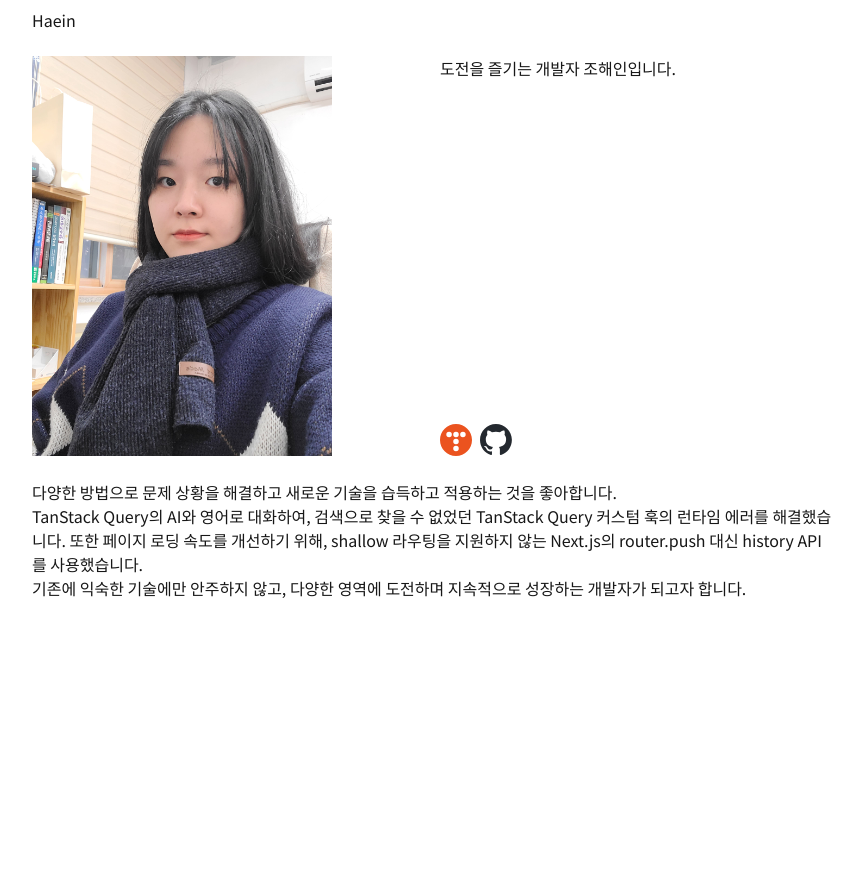
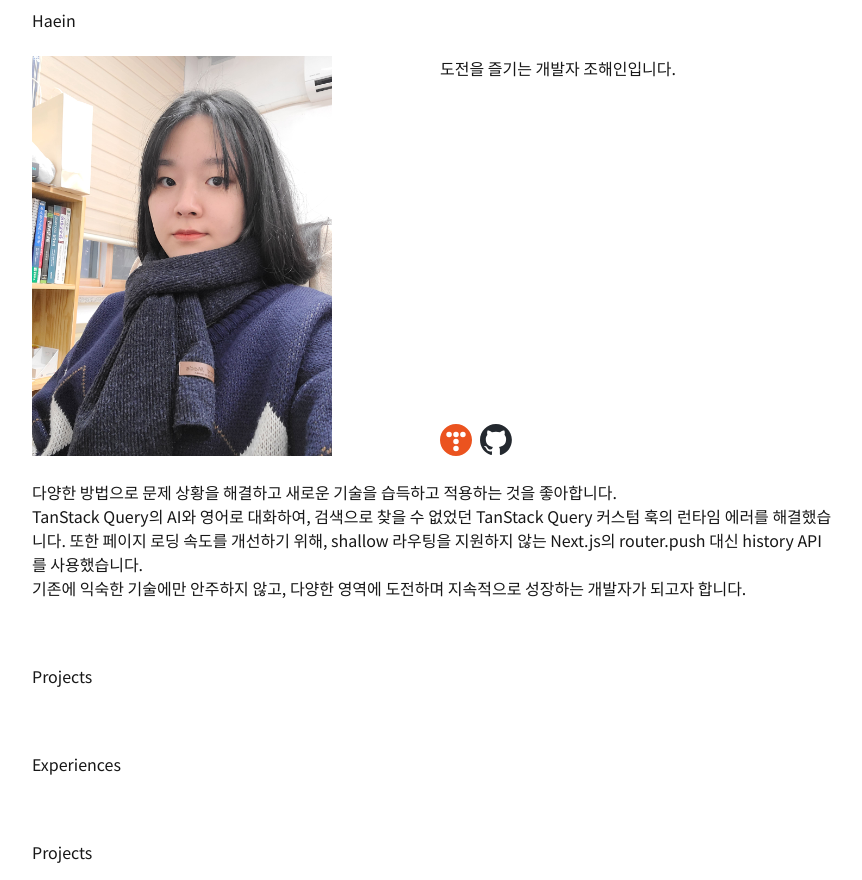
Before and after one commit to joycie416/blog, a Next.js app: page / in a window 1280 px wide. Shown: the whole page, without its empty margins (208-1070 px from the left). Before the commit the page ends 840 px from the top, so only its background shows below. Built offline with nearby package versions, Linux system fonts and the light colour scheme.

Commit message:
add: 페이지, 컴포넌트 등 기본 세팅 추가

```diff
--- a/src/app/page.tsx
+++ b/src/app/page.tsx
@@ -1,9 +1,15 @@
+import Education from "@/components/resume/Education";
+import Experience from "@/components/resume/Experience";
 import Profile from "@/components/resume/Profile";
+import Project from "@/components/resume/Project";
 
 export default function Home() {
   return (
-    <div className="w-full flex flex-col">
-      <Profile/>
+    <div className="w-full flex flex-col sm:gap-8">
+      <Profile />
+      <Project />
+      <Experience />
+      <Education />
     </div>
   );
 }
--- /dev/null
+++ b/src/app/projects/[id]/page.tsx
@@ -0,0 +1,7 @@
+import React from "react";
+
+const ProjectPage = () => {
+  return <div>ProjectPage</div>;
+};
+
+export default ProjectPage;
--- /dev/null
+++ b/src/components/resume/Education.tsx
@@ -0,0 +1,11 @@
+import React from "react";
+
+const Education = () => {
+  return (
+    <section className="w-full sm:w-full sm:max-w-[--max-width] flex flex-col p-4 mx-auto sm:px-0">
+      <h3>Projects</h3>
+    </section>
+  );
+};
+
+export default Education;
--- /dev/null
+++ b/src/components/resume/Experience.tsx
@@ -0,0 +1,11 @@
+import React from "react";
+
+const Experience = () => {
+  return (
+    <section className="w-full sm:w-full sm:max-w-[--max-width] flex flex-col p-4 mx-auto sm:px-0">
+      <h3>Experiences</h3>
+    </section>
+  );
+};
+
+export default Experience;
--- /dev/null
+++ b/src/components/resume/Project.tsx
@@ -0,0 +1,11 @@
+import React from "react";
+
+const Project = () => {
+  return (
+    <section className="w-full sm:w-full sm:max-w-[--max-width] flex flex-col p-4 mx-auto sm:px-0">
+      <h3>Projects</h3>
+    </section>
+  );
+};
+
+export default Project;
```
